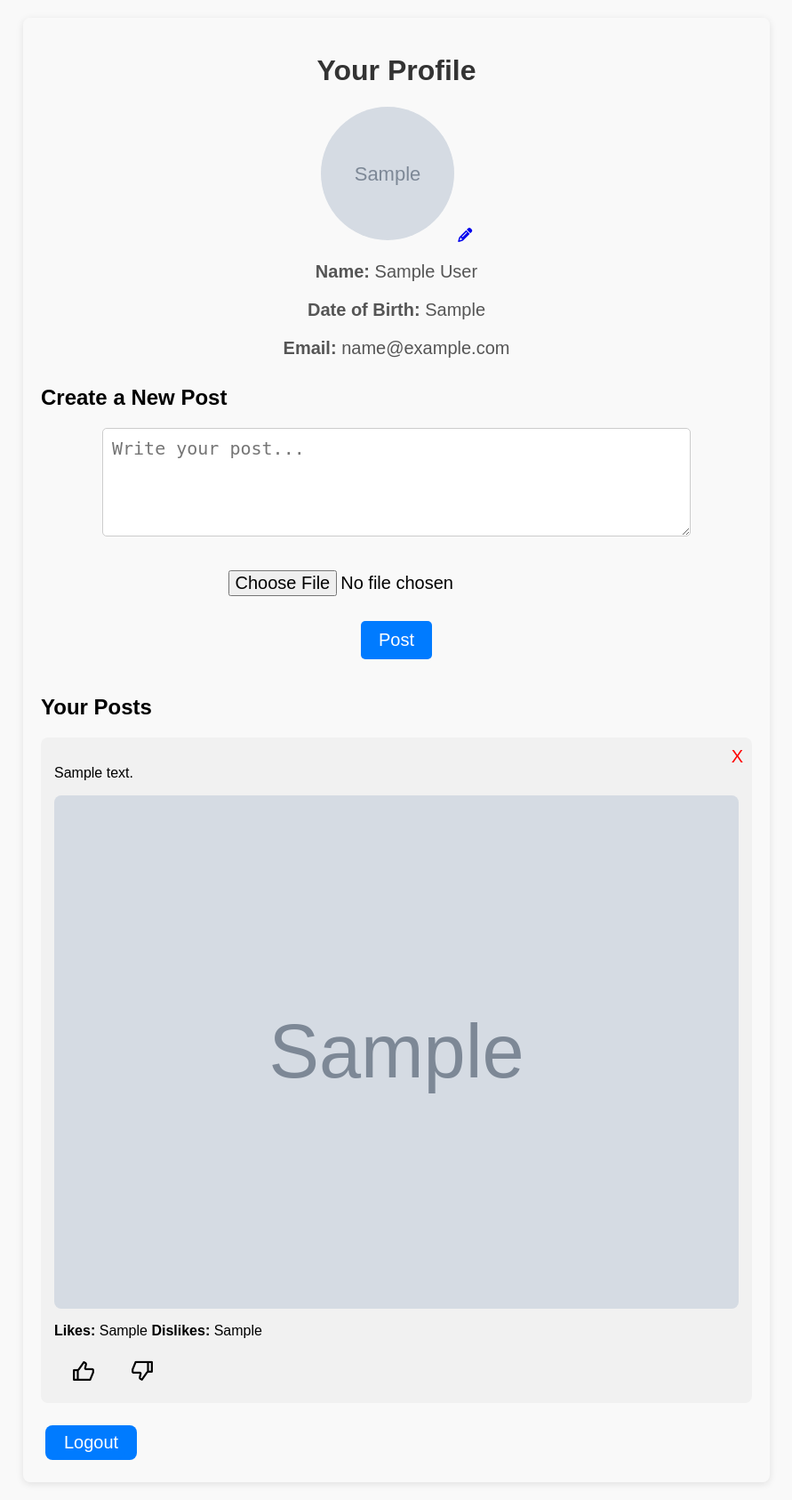
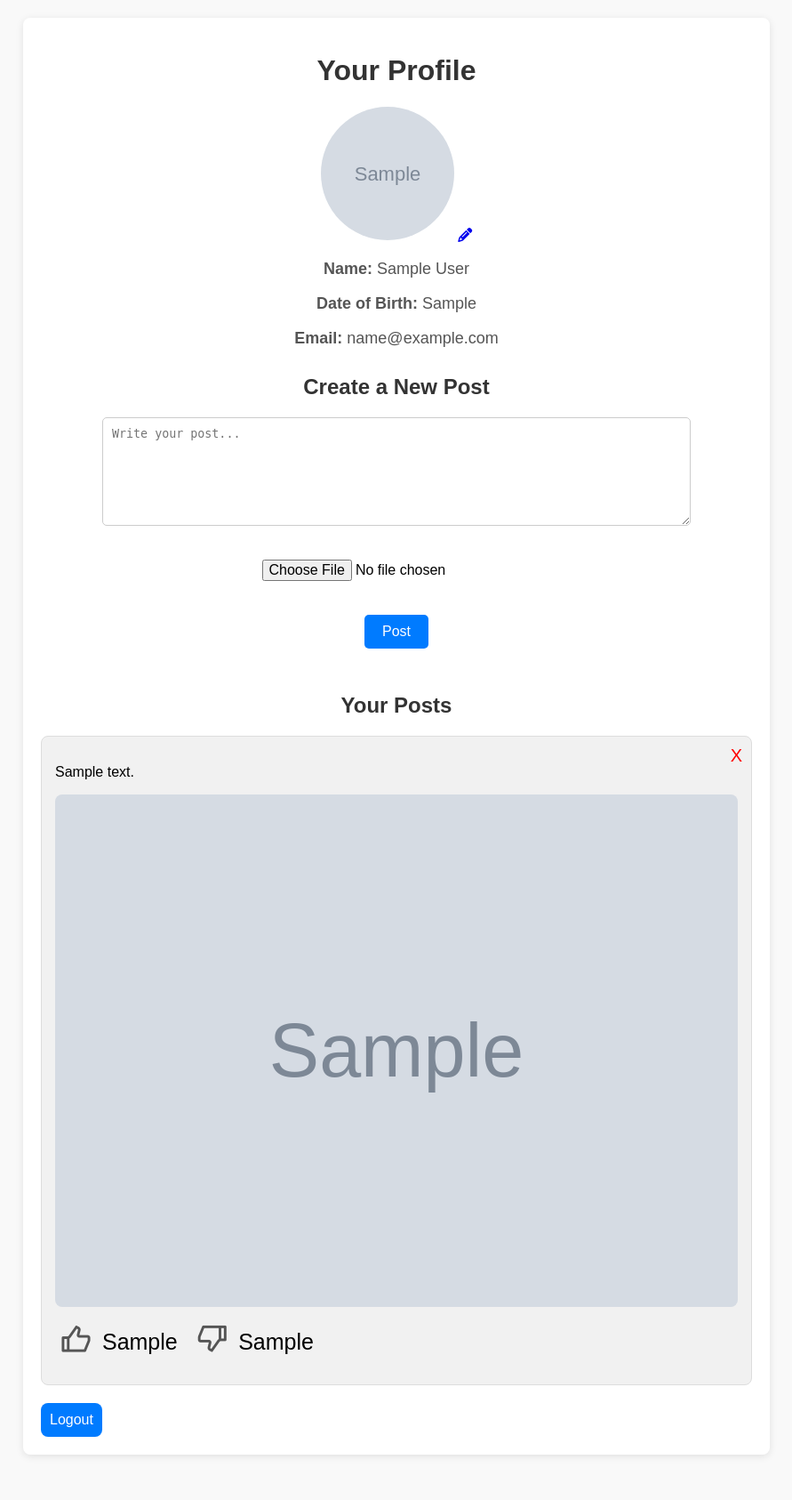
Before and after one commit to ankit8362/social_media_project, a PHP site: page /pages/profile.php in a window 1280 px wide. Shown: the whole page at 89% size, without its empty margins (194-1085 px from the left). After the commit the page ends 1637 px from the top, so only its background shows below. Run offline with PHP 8.4, Linux system fonts and the light colour scheme; the visitor is signed in with stand-in values (Sample User, id 1); tables that the repository leaves empty or names only in its code hold one stand-in row (values such as "Sample post"); grey boxes marked "Sample" are stand-in pictures; some libraries are stand-ins or nearby versions.

Commit message:
Finally the like/dislike issues solve

```diff
--- a/css/profile.css
+++ b/css/profile.css
@@ -6,13 +6,13 @@ body {
 .container {
     max-width: 800px;
     margin: 20px auto;
-    background-color: white(212, 218, 192);
+    background-color: white;
     padding: 20px;
     border-radius: 8px;
     box-shadow: 0 2px 8px rgba(0, 0, 0, 0.1);
 }
 
-h1 {
+h1, h2 {
     text-align: center;
     color: #333;
 }
@@ -34,7 +34,7 @@ h1 {
 }
 
 .profile-info p {
-    font-size: 20px;
+    font-size: 18px;
     color: #555;
 }
 
@@ -57,8 +57,9 @@ h1 {
     margin-bottom: 10px;
 }
 
-.create-post input {
+.create-post input, .create-post button {
     margin: 10px 0;
+    font-size: 16px;
 }
 
 .create-post button {
@@ -84,6 +85,7 @@ h1 {
     padding: 15px;
     border-radius: 8px;
     position: relative;
+    border: 1px solid #ddd;
 }
 
 .user-posts .post img {
@@ -93,19 +95,31 @@ h1 {
     margin-top: 10px;
 }
 
-.user-posts button {
-    padding: 5px 15px;
-    margin: 0 5px;
+.like-btn, .dislike-btn {
+    border: none;
+    background: none;
     cursor: pointer;
+    font-size: 25px;
+    margin-right: 5px;
 }
 
-.user-posts button.active {
-    color: white;
-    background-color: #007BFF;
+.like-btn i, .dislike-btn i {
+    color: #555;
+    font-size: 35px;
+    transition: color 0.3s ease;
 }
 
-.user-posts button:hover {
-    background-color: #d3d3d3;
+.like-btn span, .dislike-btn span {
+    font-size: 1em;
+    margin-left: 5px;
+}
+
+.like-btn.active i {
+    color: green;
+}
+
+.dislike-btn.active i {
+    color: red;
 }
 
 .delete-btn {
@@ -122,32 +136,6 @@ h1 {
 .delete-btn:hover {
     cursor: pointer;
 }
-
-/* Button Styling */
-.like-btn, .dislike-btn {
-    border: none;
-    background: none;
-    cursor: pointer;
-    font-size: 20px;  /* Adjust this value to control the size */
-}
-
-
-
-.like-btn, .dislike-btn i {
-    font-size: 26px; /* Adjust icon size here */
-}
-.like-btn.active {
-    background-color: green; /* Green color for active like */
-}
-.dislike-btn.active {
-    background-color: red; /* Red color for active dislike */
-}
-textarea{
-    font-size: 20px;
-}
-input,button{
-    font-size: 20px;
-}
 .user-posts img {
     width: 100%; /* Makes the image take the full width of its container */
     height: 100vh; /* Ensures the image takes the full height of the viewport */
@@ -156,16 +144,18 @@ input,button{
     border-radius: 8px; /* Optional: Adds rounded corners for better aesthetics */
 }
 
-.logout{
+.logout {
     background-color: #007BFF;
     color: white;
     text-decoration: none;
     border-radius: 8px;
-    font-size: 20px;
-    padding: 8px;
-    margin: 5px;
+    font-size: 16px;
+    padding: 5px;
     border: none;
+    display: inline-block;
+    text-align: center;
 }
-.logout:hover{
+
+.logout:hover {
     background-color: #0056b3;
 }
--- a/pages/profile.php
+++ b/pages/profile.php
@@ -117,13 +117,15 @@ if ($user === null) {
                 if ($post['image']) {
                     echo '<img src="../images/' . htmlspecialchars($post['image']) . '" alt="Post Image">';
                 }
-                echo '<p><strong>Likes:</strong> <span id="likes-count-' . $post['id'] . '">' . $post['likes'] . '</span> <strong>Dislikes:</strong> <span id="dislikes-count-' . $post['id'] . '">' . $post['dislikes'] . '</span></p>';
-                echo '<button id="like-btn-' . $post['id'] . '" class="like-btn" onclick="handleLikeDislike(' . $post['id'] . ', \'like\')">
-                        <i class="ri-thumb-up-line"></i>
-                      </button>';
-                echo '<button id="dislike-btn-' . $post['id'] . '" class="dislike-btn" onclick="handleLikeDislike(' . $post['id'] . ', \'dislike\')">
-                        <i class="ri-thumb-down-line"></i>
-                      </button>';
+                echo '<p>
+                <button id="like-btn-' . $post['id'] . '" class="like-btn" onclick="handleLikeDislike(' . $post['id'] . ', \'like\')">
+                    <i class="ri-thumb-up-line"></i> <span id="likes-count-' . $post['id'] . '">' . $post['likes'] . '</span>
+                </button>
+                <button id="dislike-btn-' . $post['id'] . '" class="dislike-btn" onclick="handleLikeDislike(' . $post['id'] . ', \'dislike\')">
+                    <i class="ri-thumb-down-line"></i> <span id="dislikes-count-' . $post['id'] . '">' . $post['dislikes'] . '</span>
+                </button>
+              </p>';
+
                 echo '</div>';
             }
             ?>
```
Also changed, not shown: images/1737736914_signatureAnkit.jpeg (deleted), images/1738930039_860.jpeg (added), images/Pi7_Tool_Nityanand_Mishra.jpg (deleted).
